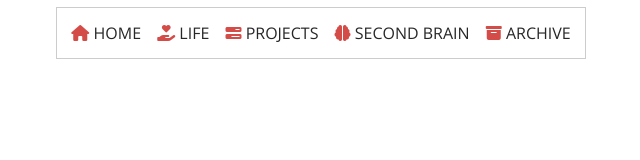
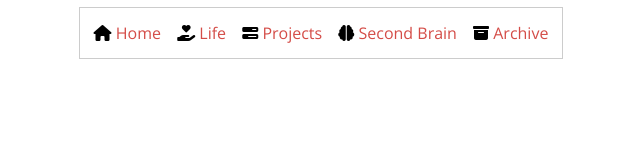
Before and after one commit to nasar7200/notion_navigation, a plain HTML site: page nav.html in a window 1280 px wide. Shown: the whole page, without its empty margins (319-959 px from the left). Drawn offline with nearby package versions, Linux system fonts and the light colour scheme.

Commit message:
Update nav.html

```diff
--- a/nav.html
+++ b/nav.html
@@ -32,9 +32,8 @@
 		}
 
 		.navMenu a {
-			color: #272727;
+			color: #d44c47;
 			text-decoration: none;
-			text-transform: uppercase;
 			display: inline-block;
 			padding: 6px;
 		}
@@ -58,11 +57,11 @@
 <body>
 
 	<nav class="navMenu  border">
-		<a id="home" onclick="navigate(this.id)" href="#"> <i class="fa-solid fa-house" style="color: #d44c47;"></i> Home</a>
-        <a id="life" onclick="navigate(this.id)" href="#"> <i class="fa-solid fa-hand-holding-heart" style="color: #d44c47;"></i>  Life</a>
-        <a id="projects" onclick="navigate(this.id)" href="#"> <i class="fa-solid fa-bars-progress" style="color: #d44c47;"></i> Projects</a>
-		<a id="second brain" onclick="navigate(this.id)" href="#"> <i class="fa-solid fa-brain" style="color: #d44c47;"></i> Second Brain</a>
-        <a id="archive" onclick="navigate(this.id)" href="#"> <i class="fa-solid fa-box-archive" style="color: #d44c47;"></i> Archive</a>
+		<a id="home" onclick="navigate(this.id)" href="#"> <i class="fa-solid fa-house" style="color:#000000;"></i> Home</a>
+        <a id="life" onclick="navigate(this.id)" href="#"> <i class="fa-solid fa-hand-holding-heart" style="color: #000000;"></i>  Life</a>
+        <a id="projects" onclick="navigate(this.id)" href="#"> <i class="fa-solid fa-bars-progress" style="color: #000000;"></i> Projects</a>
+		<a id="second brain" onclick="navigate(this.id)" href="#"> <i class="fa-solid fa-brain" style="color: #000000;"></i> Second Brain</a>
+        <a id="archive" onclick="navigate(this.id)" href="#"> <i class="fa-solid fa-box-archive" style="color: #000000;"></i> Archive</a>
 
 
 
```
